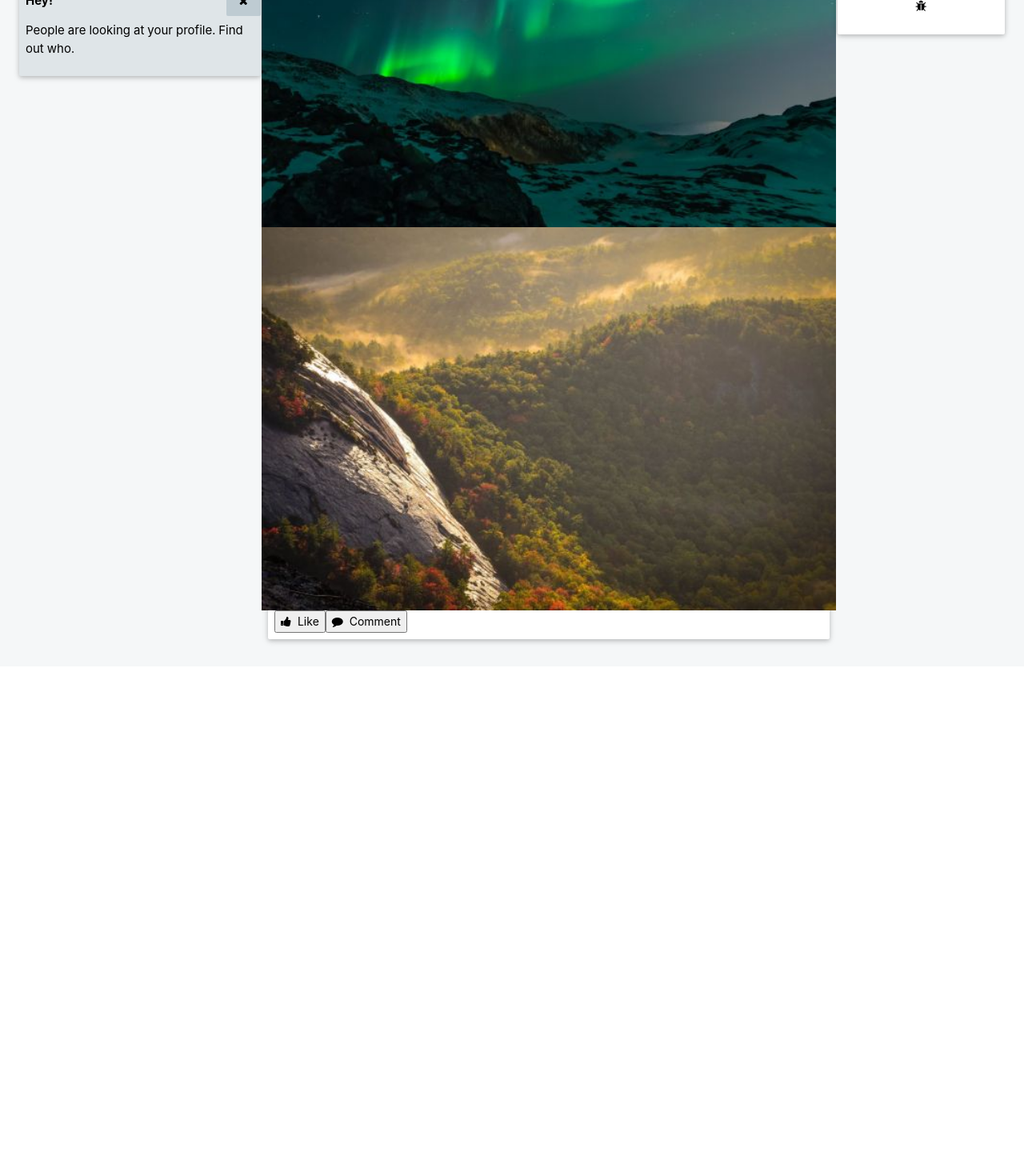
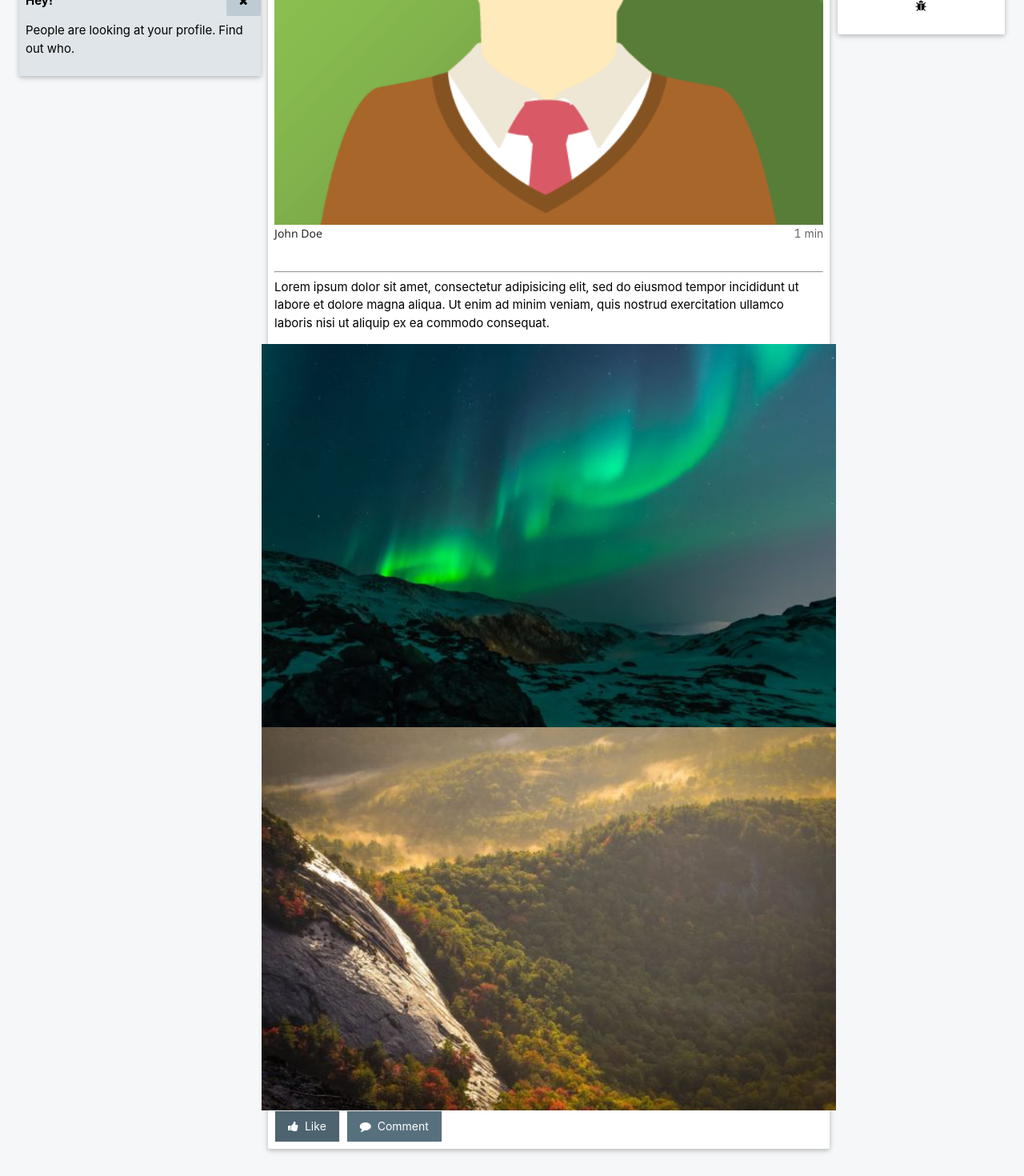
Before and after one commit to ravindrakumarkumawat/social-page, a React (Create React App) app: page / in a window 1280 px wide. Shown: the part 661-2131 px from the top of the page at 80% size. Before the commit the page ends 1494 px from the top, so only its background shows below. Built offline with nearby package versions, Linux system fonts and the light colour scheme.

Commit message:
button is added

```diff
--- /dev/null
+++ b/src/components/Posts/Posts.css
@@ -0,0 +1,3 @@
+.gap-r-2 {
+  margin-right: .5rem;
+}
--- a/src/components/Posts/index.js
+++ b/src/components/Posts/index.js
@@ -3,25 +3,33 @@ import NormalCard from '../common/NormalCard'
 import Avatar2 from "../../assets/images/avatar2.png"
 import Lights from "../../assets/images/lights.jpg"
 import Nature from "../../assets/images/nature.jpg"
+import NormalImg from '../common/NormalImg'
+import NormalButton
+ from '../common/NormalButton'
+import NormalRow from '../common/NormalRow'
+import './Posts.css'
 const Posts = () => {
   return (
     <NormalCard>
-        <div class="w3-container w3-card w3-white w3-round w3-margin"><br/>
-        <img src={Avatar2} alt="Avatar" class="w3-left w3-circle w3-margin-right" style={{width:"60px"}} />
-        <span class="w3-right w3-opacity">1 min</span>
+        <div className="container card white round margin"><br/>
+        <NormalImg src={Avatar2} alt="Avatar" className="left circle margin-right" style={{width:"60px"}} />
+        <span className="right opacity">1 min</span>
         <h4>John Doe</h4><br/>
-        <hr class="w3-clear" />
+        <hr className="clear" />
         <p>Lorem ipsum dolor sit amet, consectetur adipisicing elit, sed do eiusmod tempor incididunt ut labore et dolore magna aliqua. Ut enim ad minim veniam, quis nostrud exercitation ullamco laboris nisi ut aliquip ex ea commodo consequat.</p>
-          <div class="w3-row-padding" style={{margin:"0 -16px"}}>
-            <div class="w3-half">
-              <img src={Lights} style={{width:"100%"}} alt="Northern Lights" class="w3-margin-bottom" />
+          <div className="row-padding" style={{margin:"0 -16px"}}>
+            <div className="half">
+              <NormalImg src={Lights} alt="Northern Lights" className="margin-bottom" />
             </div>
-            <div class="w3-half">
-              <img src={Nature}style={{width:"100%"}} alt="Nature" class="w3-margin-bottom" />
+            <div className="half">
+              <NormalImg src={Nature} alt="Nature" className="margin-bottom" />
           </div>
         </div>
-        <button type="button" class="w3-button w3-theme-d1 w3-margin-bottom"><i class="fa fa-thumbs-up"></i>  Like</button>
-        <button type="button" class="w3-button w3-theme-d2 w3-margin-bottom"><i class="fa fa-comment"></i>  Comment</button>
+        <NormalRow>
+          <NormalButton name={<><i className="fa fa-thumbs-up"></i>  Like</>} btntype="like" className="button theme-d1 margin-bottom" />
+          <div className="gap-r-2"></div>
+          <NormalButton name={<><i className="fa fa-comment"></i>  Comment</>} btntype="comment" className="button theme-d2 margin-bottom" />
+        </NormalRow>
       </div>
     </NormalCard>
   )
--- a/src/components/common/NormalButton/NormalButton.module.css
+++ b/src/components/common/NormalButton/NormalButton.module.css
@@ -73,7 +73,26 @@
   padding: 8px 16px;
 }
 
-.decline:hover, .accept:hover, .info:hover, .post:hover {
+.like {
+  display: block;
+  cursor: pointer;
+  border: 1px solid #f2f2f2;
+  color: #fff;
+  background-color: #4d636f;
+  padding: 8px 16px;
+}
+
+.comment {
+  display: block;
+  cursor: pointer;
+  border: 1px solid #f2f2f2;
+  color: #fff;
+  background-color: #57707d;
+  padding: 8px 16px;
+}
+
+
+.decline:hover, .accept:hover, .info:hover, .post:hover, .like:hover, .comment:hover {
   color: #000;
   background: #ccc;
 }
```
